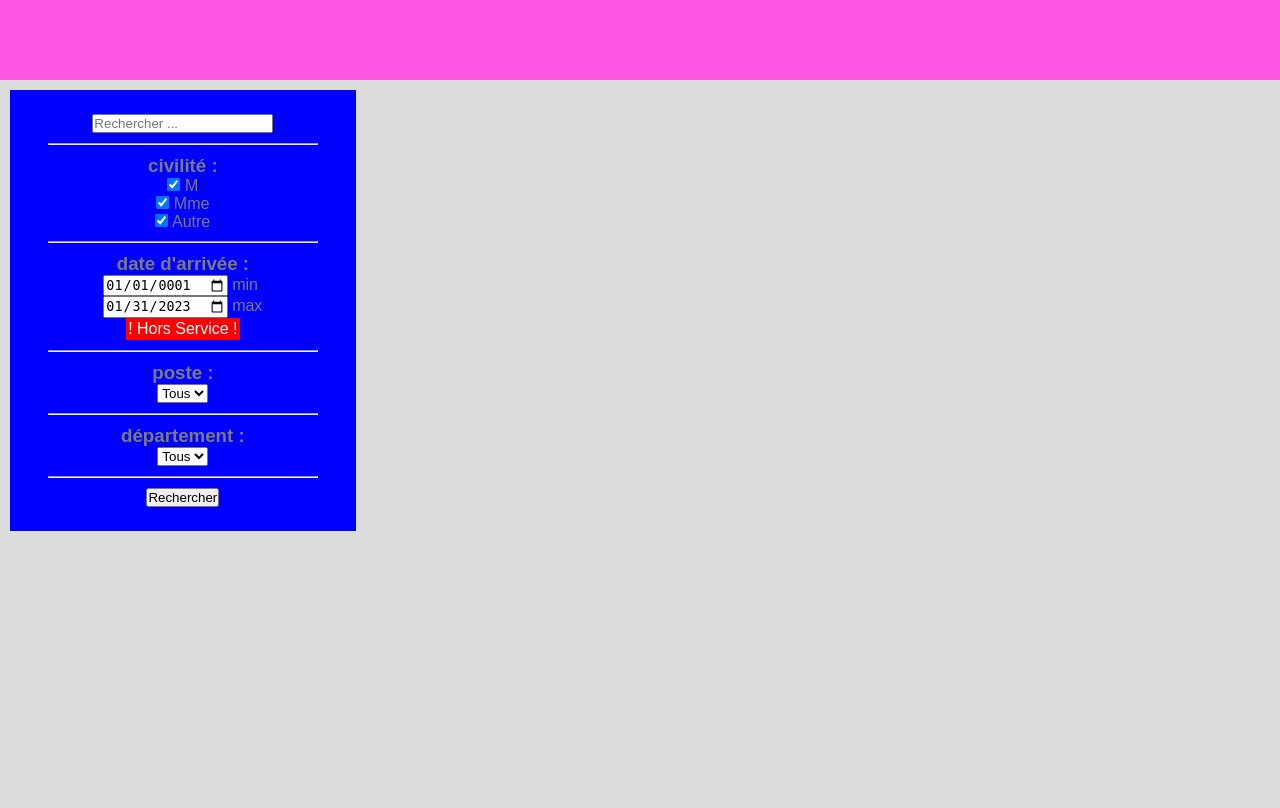
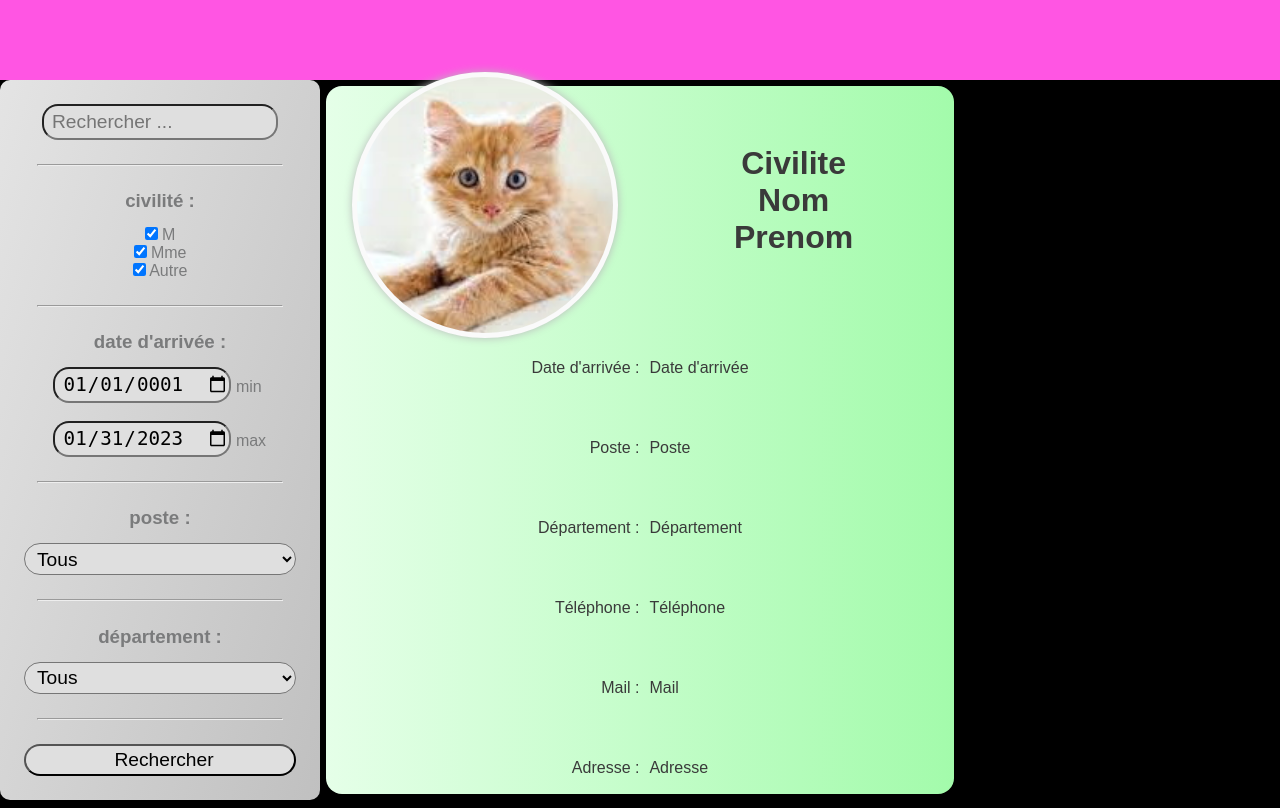
Before and after one commit to MaxChevalier/SQL_Projet_Final, a PHP site: page /home.php in a window 1280 px wide. Before the commit the page ends 531 px from the top, so only its background shows below. Run offline with PHP 8.4, Linux system fonts and the light colour scheme; data that the repository does not hold is empty.

Commit message:
font de base

```diff
--- a/home.css
+++ b/home.css
@@ -75,7 +75,7 @@
     background-color: rgb(255, 85, 227);
 }
 
-.content {
+.content_ {
     display: flex;
     flex-direction: row;
     align-items: center;
@@ -84,29 +84,34 @@
     height: calc(100vh - 5rem);
 }
 
-.left,
-.right,
 .center {
-    height: 100%;
-}
-
-.center {
-    background-color: rgb(0, 255, 0);
-    width: 50vw;
+    background: linear-gradient(0.25turn,#E5FFE8,#A3FBAB);
+    color: #3a3a3a;
+    width: 49vw;
+    display: flex;
+    flex-direction: column;
+    align-items: center;
+    justify-content: center;
+    height: calc(100% - 1vw);
+    margin: 0.5vw;
+    border-radius: 1rem;
 }
 
 .left {
-    background-color: rgb(0, 255, 242);
+    background : linear-gradient(0.3turn,#e4e4e4,#c0c0c0);
+    border-radius: 10px;
+
 }
 
-.right {
-    background-color: rgb(255, 0, 0);
+p{
+    margin-left: 10px;
 }
 
 .left,
 .right {
     width: 25vw;
     overflow-y : auto;
+    height: 100%;
 }
 
 .left form {
@@ -134,23 +139,12 @@
 .civ div {
     height: auto;
 }
-.left{
-    background-color: blue;
-    width: 40vw;
-}
-.right{
-    width: 50vw;
-    background-color: aliceblue;
-}
-.mid{
-    width: 50vw;
-    background-color: aquamarine;
-}
+
 @import url('https://fonts.googleapis.com/css?family=Raleway');
 
 body, html {
     margin: 0;
-    background: #ddd;
+    background: rgb(0, 0, 0);
     color: #7a7b7c;
 }
 
@@ -168,6 +162,10 @@ body {
     border-radius: 5px;
     box-shadow: 0 0 2rem #babbbc;
     background: linear-gradient(0.25turn,#E5FFE8,#A3FBAB);
+    display: flex;
+    flex-direction: row;
+    align-items: center;
+    justify-content: center;
 }
 
 .photo, .content {
@@ -181,8 +179,8 @@ body {
     overflow: hidden;
     border: 5px solid #fafafa;
     background-color: #fafafa;
-    margin-left: -50px;
     box-shadow: 0 0 .5rem #babbbc;
+    z-index: 10;
 }
 
 .photo img {
@@ -192,25 +190,12 @@ body {
 .content {
     padding: 10px;
     overflow: hidden;
-    width: calc(100% - 50px);
+    width: calc(100% - 100px - 0.5rem);
     height: 100%;
 }
 
-/* .content::before {
-    content: '';
-    position: absolute;
-    width: 230px;
-    height: 150px;
-    background-color: #e9f3e6;
-    left: 0;
-    top: -20px;
-    z-index: -1;
-    transform: rotate(-8deg);
-} */
-
 .content .text {
     margin-top: 20px;
-    margin-left: 50px;
 }
 
 .content .text h3, .content .text h6 {
@@ -233,3 +218,94 @@ body {
     transition-duration: .3s;
     animation: pop-btn .3s both ease-in-out .5s;
 }
+
+.center .haut{
+    display: flex;
+    flex-direction: row;
+    align-items: center;
+    justify-content: center;
+    width: 100%;
+    height: calc(20vw + 5rem);
+}
+
+.center .haut .info{
+    display: flex;
+    flex-direction: column;
+    align-items: center;
+    justify-content: space-between;
+    width: calc(100% - 20vw - 4vw);
+}
+
+.image{
+    width: 20vw;
+    height: 20vw;
+    margin-right: 2vw;
+    margin-left: 2vw;
+}
+
+.image img{
+    width: 100%;
+    height: 100%;
+    border-radius: 50%;
+    overflow: hidden;
+    border: 5px solid #fafafa;
+    background-color: #fafafa;
+    box-shadow: 0 0 .5rem #babbbc;
+
+}
+
+.center .bas div{
+    display: flex;
+    flex-direction: row;
+    align-items: center;
+    justify-content: center;
+    width: 100%;
+    height: 5rem;
+}
+
+button{
+    width: 100%;
+    height: 2rem;
+    border: block;
+    border-radius: 1rem;
+    font-size: 1.2rem;
+    padding-left: 0.5rem;
+    background-color: #dfdfdf;
+    color: #000000;
+    transition: 0.5s;
+}
+
+button:hover{
+    background-color: #7a7b7c;
+    color: #fafafa;
+    transition: 0.5s;
+}
+
+.input{
+    width: calc(100% - 3rem);
+    height: 2rem;
+    border: block;
+    border-radius: 1rem;
+    font-size: 1.2rem;
+    padding-left: 0.5rem;
+    background-color: #dfdfdf;
+    color: #000000;
+    transition: 0.5s;
+}
+
+.input:hover{
+    background-color: #7a7b7c;
+    color: #fafafa;
+    transition: 0.5s;
+}
+
+select{
+    width: 100%;
+    height: 2rem;
+    border: block;
+    border-radius: 1rem;
+    font-size: 1.2rem;
+    padding-left: 0.5rem;
+    background-color: #dfdfdf;
+    color: #000000;
+}
--- a/home.php
+++ b/home.php
@@ -2,13 +2,13 @@
 require_once 'Config.php';
 $pdo = new PDO(Config::$url, Config::$user, Config::$password);
 $sql = "SELECT * FROM `employes`";
-if ($_SERVER['REQUEST_METHOD'] === 'POST'){
+if ($_SERVER['REQUEST_METHOD'] === 'POST') {
     $sql .= " WHERE ";
-    $sql .= "Civilite = '{$_POST["civiliteM"]}' OR '{$_POST["civiliteMme"]}' OR '{$_POST["civiliteAutre"]}' AND ";
-    // TODO : filtrer par date
-    $sql .= "DateArrive BETWEEN '{$_POST["date_min"]}' AND '{$_POST["date_max"]}'";
+    $sql .= "(Civilite = '{$_POST["civiliteM"]}' OR Civilite = '{$_POST["civiliteMme"]}' OR Civilite = '{$_POST["civiliteAutre"]}') AND ";
+    $sql .= "( DateArrive BETWEEN '{$_POST["date_min"]}' AND '{$_POST["date_max"]}' )";
     if ($_POST["poste"] != 0) $sql .= " AND ID_Poste = {$_POST["poste"]}";
     if ($_POST["departement"] != 0) $sql .= " AND ID_Departement = {$_POST["departement"]}";
+    if ($_POST["recherche"] != "") $sql .= " AND (Nom LIKE '%{$_POST["recherche"]}%' OR Prenom LIKE '%{$_POST["recherche"]}%')";
 }
 $result = $pdo->query($sql)->fetchAll(PDO::FETCH_ASSOC);
 $info = [];
@@ -38,10 +38,12 @@ if (count($result) > 0) {
     <div class="header">
 
     </div>
-    <div class="content">
+    <div class="content_">
         <div class="left">
             <form method="post">
-                <input type="text" placeholder="Rechercher ...">
+                <input type="text" placeholder="Rechercher ..." name="recherche" class="input" <?php
+                                                                                                if ($_SERVER['REQUEST_METHOD'] === 'POST' && $_POST["recherche"] != "") echo "value='{$_POST["recherche"]}'"
+                                                                                                ?>>
                 <hr>
                 <h3>civilité : </h3>
                 <div class="civ">
@@ -61,80 +63,113 @@ if (count($result) > 0) {
                                                                                     if ($_SERVER['REQUEST_METHOD'] === 'GET' || $_POST["civiliteAutre"]) echo "checked"
                                                                                     ?>>
                         <label for="Autre">Autre</label>
-                </div></div>
+                    </div>
+                </div>
                 <hr>
                 <h3>date d'arrivée : </h3>
                 <div>
-                    <input type="date" name="date_min" value="0001-01-01">
+                    <input type="date" name="date_min" value="0001-01-01" class="input">
                     <label for="0001-01-01">min</label>
-                    <br>
+                    <br><br>
                     <?php
                     $date = date("Y-m-d");
-                    echo "<input type='date' name='date_max' value='$date'>";
+                    echo "<input type='date' name='date_max' value='$date' class=\"input\">";
                     echo "<label for='$date'> max</label>";
                     ?>
                 </div>
-                <p style="color: white; background-color:red;padding:2px;">! Hors Service !</p>
-                <!-- TODO : filtrer par date -->
                 <hr>
                 <h3>poste : </h3>
-                <div>
                 <select name="poste" id="poste">
                     <option value="0">Tous</option>
                     <?php
                     $result = $pdo->query("SELECT * FROM `Poste`")->fetchAll(PDO::FETCH_ASSOC);
                     foreach ($result as $row) {
-                            echo "<option value='{$row["ID_Poste"]}'>{$row["NomPoste"]}</option>";
+                        echo "<option value='{$row["ID_Poste"]}'";
+                        if ($_SERVER['REQUEST_METHOD'] === 'POST' && $_POST["poste"] == $row["ID_Poste"]) echo "selected";
+                        echo ">{$row["NomPoste"]}</option>";
                     }
                     ?>
                 </select>
-                </div>
                 <hr>
                 <h3>département : </h3>
-                <div>
                 <select name="departement" id="departement">
                     <option value="0">Tous</option>
                     <?php
                     $result = $pdo->query("SELECT * FROM `Departement`")->fetchAll(PDO::FETCH_ASSOC);
                     foreach ($result as $row) {
-                            echo "<option value='{$row["ID_Departement"]}'>{$row["NomDepartement"]}</option>";
+                        echo "<option value='{$row["ID_Departement"]}'";
+                        if ($_SERVER['REQUEST_METHOD'] === 'POST' && $_POST["departement"] == $row["ID_Departement"]) echo "selected";
+                        echo ">{$row["NomDepartement"]}</option>";
                     }
                     ?>
                 </select>
-                </div>
                 <hr>
                 <button type="submit">Rechercher</button>
             </form>
         </div>
         <div class="center">
-            <table>
+            <div class="haut">
+                <div class="image">
+                    <img src="./img/chat.jpg">
+                </div>
+                <div class="info">
+                    <h1 id="civilite">Civilite</h1>
+                    <h1 id="nom">Nom</h1>
+                    <h1 id="prenom">Prenom</h1>
+                </div>
+            </div>
+            <div class="bas">
+                <div>
+                    <label for="date">Date d'arrivée : </label>
+                    <p id="date">Date d'arrivée</p>
+                </div>
+                <div>
+                    <label for="poste_">Poste : </label>
+                    <p id="poste_">Poste</p>
+                </div>
+                <div>
+                    <label for="departement_">Département : </label>
+                    <p id="departement_">Département</p>
+                </div>
+                <div>
+                    <label for="tel">Téléphone : </label>
+                    <p id="tel">Téléphone</p>
+                </div>
+                <div>
+                    <label for="mail">Mail : </label>
+                    <p id="mail">Mail</p>
+                </div>
+                <div>
+                    <label for="adresse">Adresse : </label>
+                    <p id="adresse">Adresse</p>
+                </div>
+            </div>
+        </div>
+        <div class="right"> <!-- le trucvert -->
             <?php
-            foreach ($info as $row) {
-                echo "<tr>";
-                foreach ($row as $col) {
-                    echo "<td>$col</td>";
-                }
-                echo "</tr>";
+            if (count($info) > 0) {
+                for ($j = 0; $j < count($info); $j++) {
+                    $row = $info[$j];
+            ?>
+                    <div class="profile" id="<?php $j ?>" onmouseover="showinfo(<?php echo $j ?>)">
+                        <div class="photo">
+                            <img src="./img/chat.jpg">
+                        </div>
+                        <div class="content">
+                            <div class="text">
+                                <p><?php
+                                    echo $row[0], " ", $row[1];
+                                    echo "<h6>{$row[8]}, {$row[7]}</h6>";
+                                    ?>
+                                </p>
+                            </div>
+                        </div>
+                        <div>
+                            <?php
+                            for ($i = 0; $i < count($row); $i++) {
+                                echo "<input type='hidden' value=\"{$row[$i]}\" id='{$j}/{$i}'>";
                             }
                             ?>
-            </table>
-        </div>
-        <div class="right">
-        <?php
-            if (count($result) > 0) {
-                foreach ($result as $row) {
-            ?>
-                    <div class="profile" id="2">
-                        <div class="photo" id="3">
-                            <img src="https://s3-us-west-2.amazonaws.com/s.cdpn.io/764024/profile/profile-512.jpg">
-                        </div>
-                        <div class="content" id="4">
-                            <div class="text" id="5">
-                                <p><?php
-                                    echo $row["Nom"], $row["Prenom"];
-                                    echo "<h6>{$poste}, {$departement}</h6>";
-                                    ?></p>
-                            </div>
                         </div>
                     </div>
             <?php
```
Also changed, not shown: home.js (+11 -0 lines), img/chat.jpg (added). Lines whose indentation alone changed are shown as unchanged.
